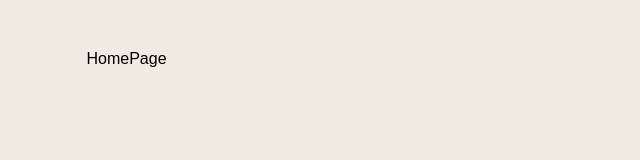
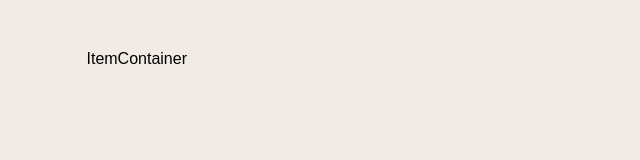
Before and after one commit to OmidRashidiFam/react-crwn-clothing, a React (Create React App) app: page / in a window 1280 px wide. Shown: the top 160 px of the page, without its empty margins (0-640 px from the left). Built offline with nearby package versions, Linux system fonts and the light colour scheme; a web font is replaced by a local one.

Commit message:
feat(component): create CategoryContainer component
create CategoryContainer component, import the style file and export it, then import it to HomePage component

```diff
--- a/src/pages/home-page/HomePage.jsx
+++ b/src/pages/home-page/HomePage.jsx
@@ -1,10 +1,11 @@
 import React from "react";
 import "./home-page.scss";
+import CategoryContainer from "./components/category-container/CategoryContainer";
 
 function HomePage() {
   return (
     <div className="container home-page">
-      HomePage
+      <CategoryContainer />
     </div>
   );
 }
--- /dev/null
+++ b/src/pages/home-page/components/category-container/CategoryContainer.jsx
@@ -0,0 +1,14 @@
+import React from "react";
+import "./category-container.scss";
+
+class CategoryContainer extends React.Component {
+  // state of component
+  state = {};
+
+  // render component
+  render() {
+    return <div className="category-container">ItemContainer</div>;
+  }
+}
+
+export default CategoryContainer;
```
Also changed, not shown: src/pages/home-page/components/category-container/category-container.scss (added).
